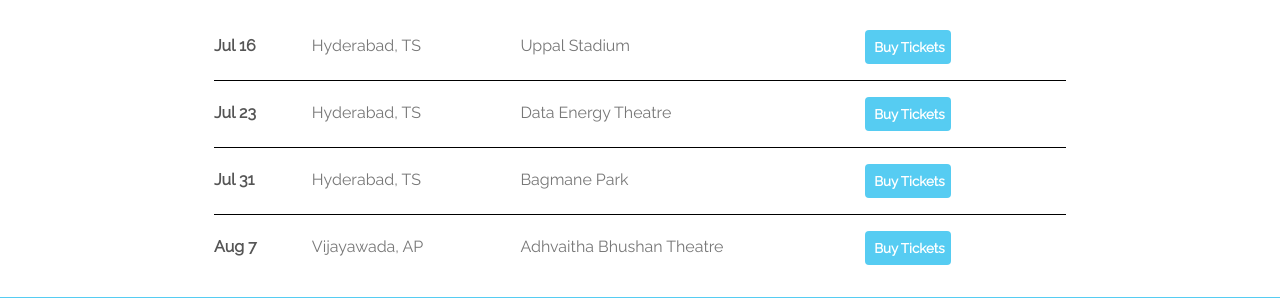
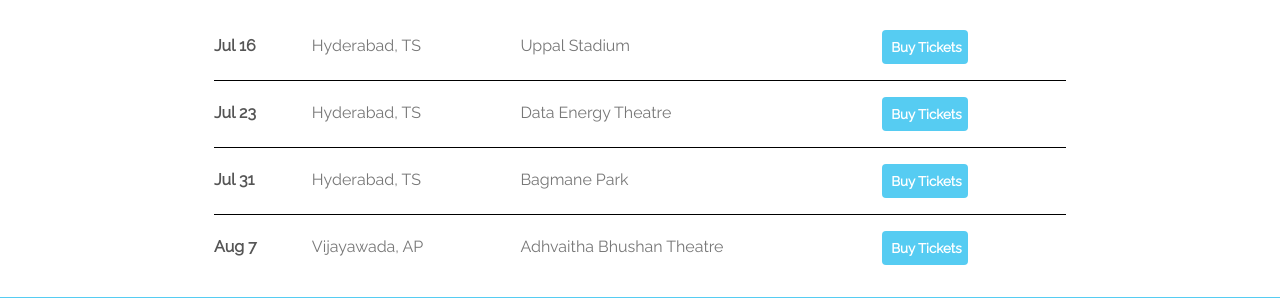
Before and after one commit to HemanthVarmaS/WebPNewDevs, a plain HTML site: page index.html in a window 1280 px wide. Shown: the part 548-846 px from the top of the page. Drawn offline with Linux system fonts and the light colour scheme; files whose address does not match are found by name.

Commit message:
adding styles required for index.html

```diff
--- a/styles.css
+++ b/styles.css
@@ -159,7 +159,7 @@ html, body {
     width:24%;
 }
 .tour-arena {
-    width: 40%;
+    width: 42%;
 }
 .tour-btn {
     max-width: 19%;
```
